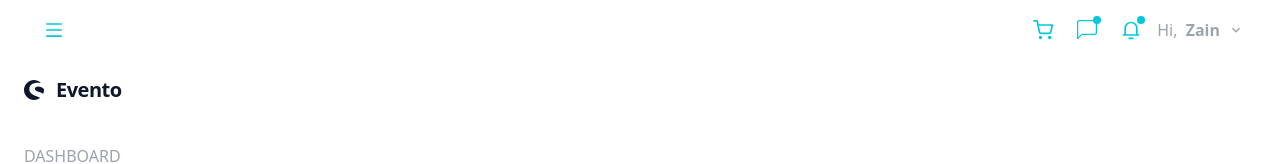
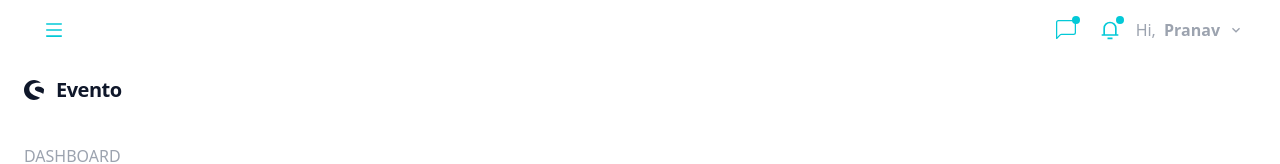
Before and after one commit to Pratik772846/EventWizard-frontend, a React (Vite) app: page /dash in a window 1280 px wide. Shown: the top 164 px of the page. Built offline with nearby package versions, Linux system fonts and the light colour scheme; sample sign-in values are in the browser's storage.

Commit message:
now done navbar

```diff
--- a/src/components/Dashboard/components/Navbar.jsx
+++ b/src/components/Dashboard/components/Navbar.jsx
@@ -1,6 +1,5 @@
 import React, { useEffect } from 'react';
 import { AiOutlineMenu } from 'react-icons/ai';
-import { FiShoppingCart } from 'react-icons/fi';
 import { BsChatLeft } from 'react-icons/bs';
 import { RiNotification3Line } from 'react-icons/ri';
 import { MdKeyboardArrowDown } from 'react-icons/md';
@@ -57,12 +56,6 @@ const Navbar = () => {
 
       <div className="flex">
         <NavButton
-          title="Cart"
-          customFunction={() => handleClick('cart')}
-          color={currentColor}
-          icon={<FiShoppingCart />}
-        />
-        <NavButton
           title="Chat"
           customFunction={() => handleClick('chat')}
           color={currentColor}
@@ -84,7 +77,7 @@ const Navbar = () => {
             {/* <img className="w-8 h-8 rounded-full" src={profile} alt="r" /> */}
             <p>
               <span className="text-gray-400 text-14">Hi, </span> {' '}
-              <span className="ml-1 font-bold text-gray-400 text-14">Zain</span>
+              <span className="ml-1 font-bold text-gray-400 text-14">Pranav</span>
             </p>
             <MdKeyboardArrowDown className="text-gray-400 text-14" />
           </div>
```
